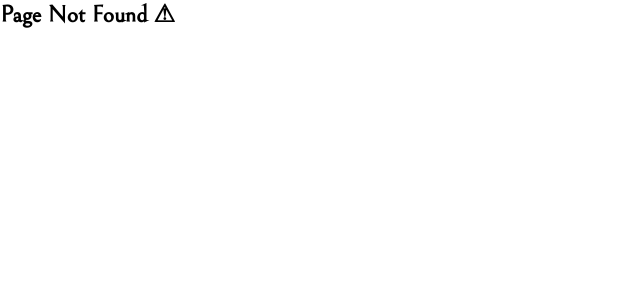
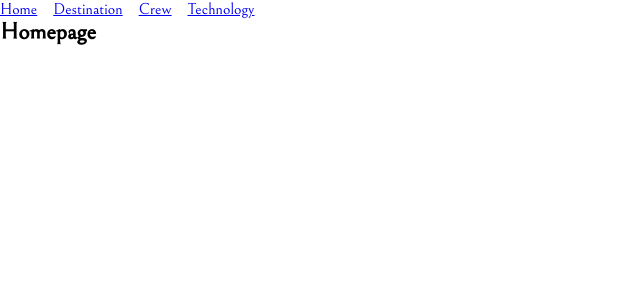
Before and after one commit to KorneyChervonenko/space-tourism, a React (Vite) app: page /home in a window 1280 px wide. Before the commit this address had no page. Shown: the top 300 px of the page, without its empty margins (0-640 px from the left). Built offline with nearby package versions, Linux system fonts and the light colour scheme.

Commit message:
Page Nav

```diff
--- a/src/App.jsx
+++ b/src/App.jsx
@@ -5,19 +5,23 @@
 import { BrowserRouter, Navigate, Route, Routes } from 'react-router-dom';
 import './App.scss';
 
-import Homepage from './pages/Home/Homepage.jsx';
+import Home from './pages/Home/Home.jsx';
 import Destination from './pages/Destination/Destination.jsx';
 import Crew from './pages/Crew/Crew.jsx';
 import Technology from './pages/Crew/Technology.jsx';
 import PageNotFound from './pages/PageNotFound/PageNotFound.jsx';
+import PageNav from './components/PageNav/PageNav.jsx';
 
 export default function App() {
 	return (
 		<main>
 			<h1 className="visually-hidden">Space tourism</h1>
 			<BrowserRouter>
+				<PageNav />
 				<Routes>
-					<Route index element={<Homepage />} />
+					{/* <Route index element={<Home />} /> */}
+					<Route index element={<Navigate replace to="home" />} />
+					<Route path="home" element={<Home />} />
 					<Route path="destination" element={<Destination />} />
 					<Route path="crew" element={<Crew />} />
 					<Route path="technology" element={<Technology />} />
--- /dev/null
+++ b/src/components/PageNav/PageNav.jsx
@@ -0,0 +1,25 @@
+import { NavLink } from 'react-router-dom';
+
+import styles from './PageNav.module.scss';
+
+export default function PageNav() {
+	return (
+		<nav>
+			<h2 className="visually-hidden">Page Navigation</h2>
+			<menu className={styles.mainMenu}>
+				<li>
+					<NavLink to="/home">Home</NavLink>
+				</li>
+				<li>
+					<NavLink to="/destination">Destination</NavLink>
+				</li>
+				<li>
+					<NavLink to="/crew">Crew</NavLink>
+				</li>
+				<li>
+					<NavLink to="/technology">Technology</NavLink>
+				</li>
+			</menu>
+		</nav>
+	);
+}
--- /dev/null
+++ b/src/components/PageNav/PageNav.module.scss
@@ -0,0 +1,5 @@
+.mainMenu {
+	display: flex;
+	flex-direction: row;
+	column-gap: 1rem;
+}
```
Also changed, not shown: src/pages/Home/Home.jsx (renamed from src/pages/Home/Homepage.jsx).
